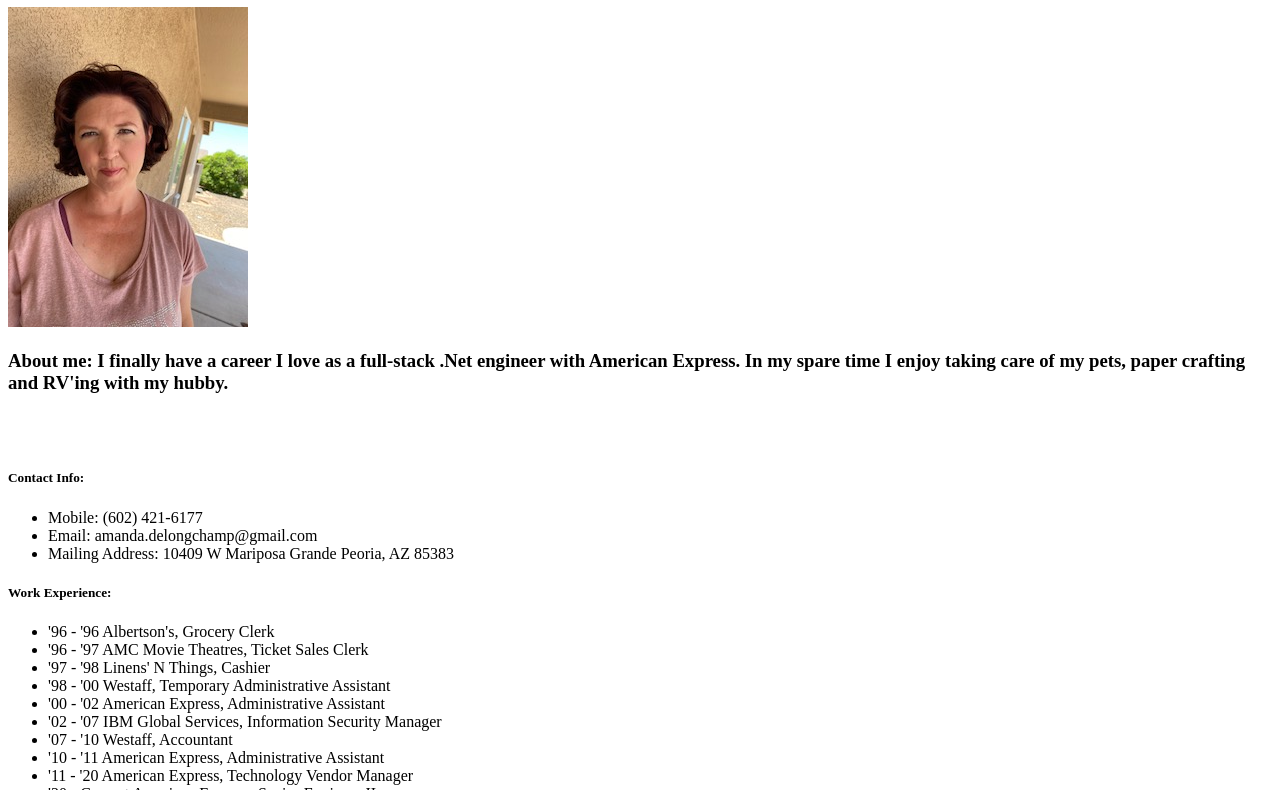
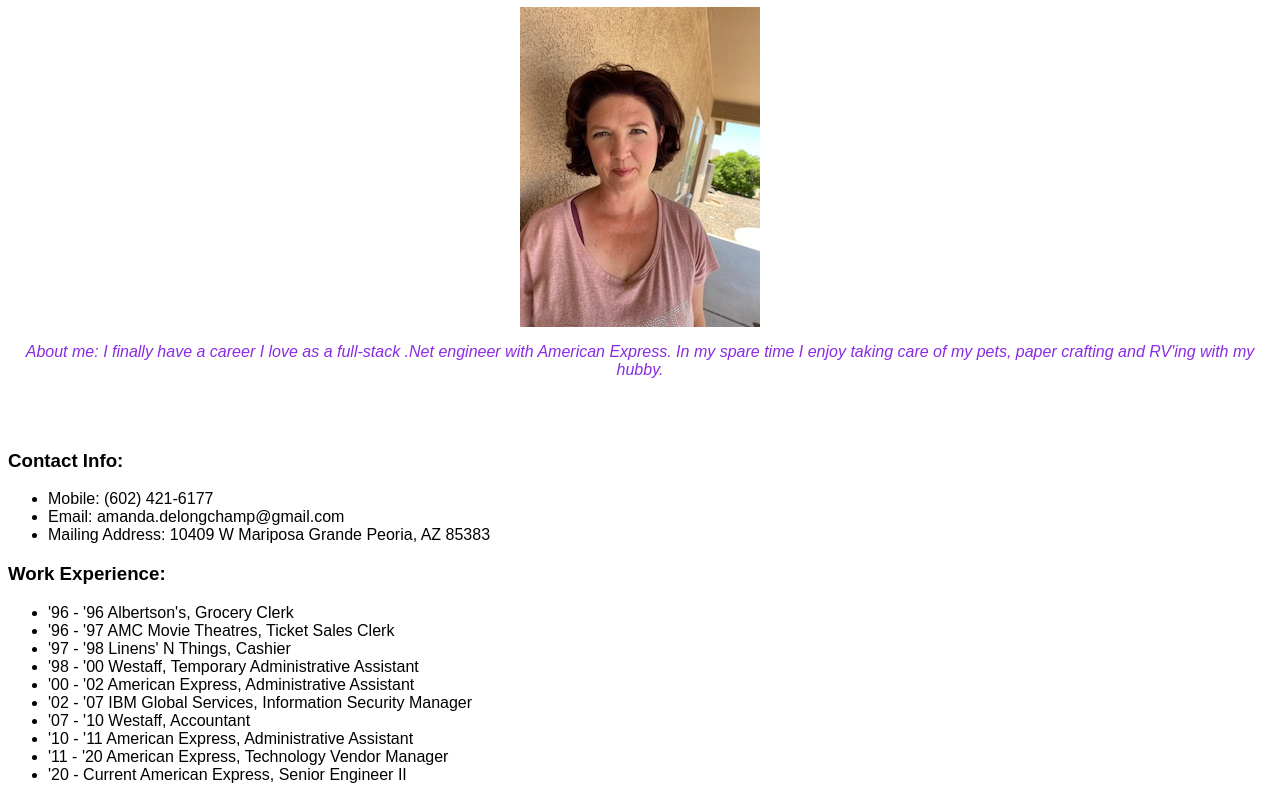
Before and after one commit to amanda-delongchamp/HTML-portfolio, a plain HTML site: page index.html in a window 1280 px wide. Shown: the part 73-863 px from the top of the page. Drawn offline with Linux system fonts and the light colour scheme.

Commit message:
Creates Styling CSS

```diff
--- a/index.html
+++ b/index.html
@@ -11,22 +11,22 @@
         <title>Amanda DeLongchamp</title>
         <meta name="description" content="">
         <meta name="viewport" content="width=device-width, initial-scale=1">
-        <link rel="stylesheet" href="">
+        <link rel="stylesheet" href="style.css">
     </head>
     <body>
         <h1>Amanda DeLongchamp's Portfolio</h1>
-        <img src="me.jpg" alt="Amanda">
-        <h3>About me:  I finally have a career I love as a full-stack .Net engineer with American Express.  In my spare time I enjoy taking care of my pets, paper crafting and RV'ing with my hubby.  </h3>
+        <img id="me" src="me.jpg" alt="Amanda">
+        <p class="fancy">About me:  I finally have a career I love as a full-stack .Net engineer with American Express.  In my spare time I enjoy taking care of my pets, paper crafting and RV'ing with my hubby.  </p>
         <br/>
         <br/>
-        <h5>Contact Info:</h5>
+        <h3>Contact Info:</h5>
         <ul>
             <li>Mobile:  (602) 421-6177</li>
             <li>Email:  amanda.delongchamp@gmail.com</li>
             <li>Mailing Address:  10409 W Mariposa Grande  Peoria, AZ 85383</li>
         </ul>
 
-        <h5>Work Experience:</h5>
+        <h3>Work Experience:</h5>
         <ul>
             <li>'96 - '96 Albertson's, Grocery Clerk</li>
             <li>'96 - '97 AMC Movie Theatres, Ticket Sales Clerk</li>
@@ -40,7 +40,7 @@
             <li>'20 - Current American Express, Senior Engineer II</li>
         </ul>
 
-        <h5>Education:</h5>
+        <h3>Education:</h3>
         <ul>
             <li>'93 - '98 American School of Correspondence - General High School</li>
             <li>'98 - '02 Glendale Community College - Computer Sciences</li>
--- /dev/null
+++ b/style.css
@@ -0,0 +1,22 @@
+
+* {
+    font-family: Arial, Helvetica,
+    sans-serif;
+}
+
+h1, p{
+    text-align: center;
+
+}
+
+#me {
+    display: block;
+    margin-left: auto;
+    margin-right: auto;
+    /*width: 50%;*/
+}
+
+.fancy {
+    font-style: italic;
+    color: blueviolet;
+}
```
